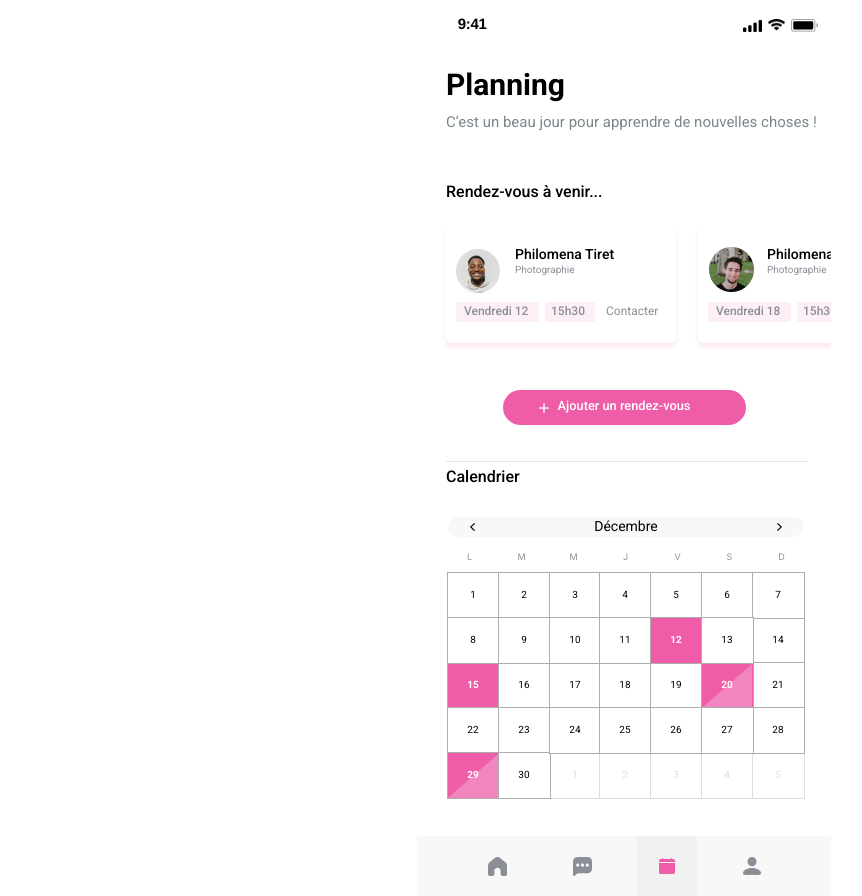
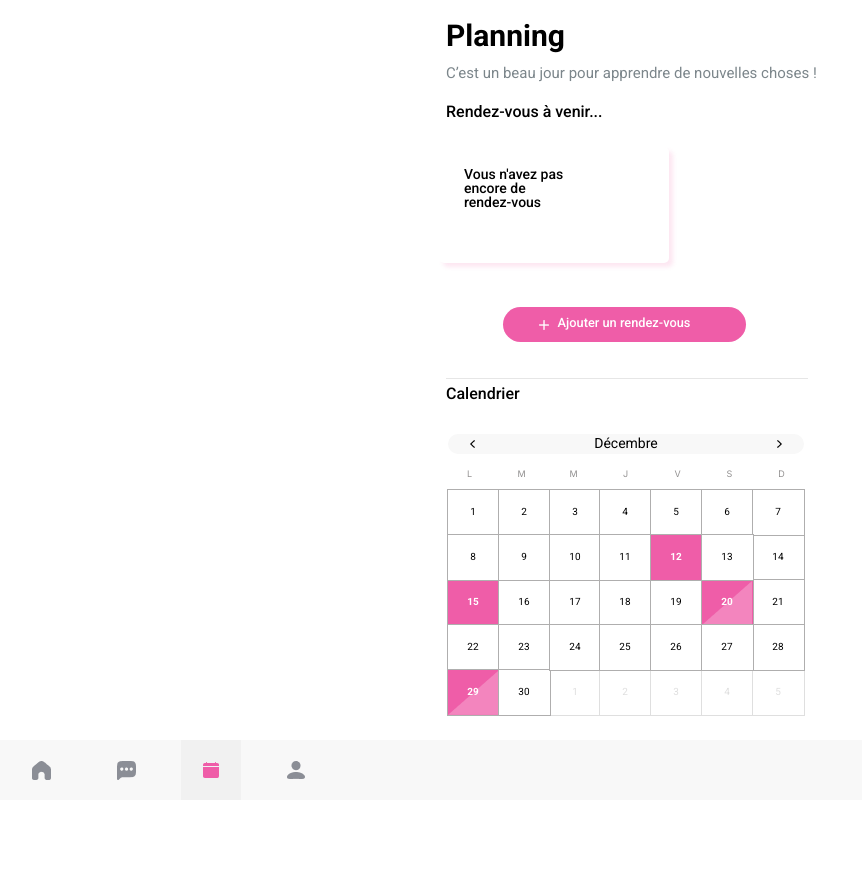
Before and after one commit to aladinabdelkafi/DuoForm, a PHP site: page /dashboard2.php in a window 1280 px wide. Shown: the whole page, without its empty margins (16-878 px from the left). Run offline with PHP 8.4, Linux system fonts and the light colour scheme; the visitor is signed in with stand-in values (Sample User, id 1); data comes from the database, SQL or seed files in the repository; some libraries are stand-ins or nearby versions.

Commit message:
display next meeting for pro in many pages

```diff
--- a/css/dashboard2.css
+++ b/css/dashboard2.css
@@ -8,6 +8,7 @@
   height: 896px;
   overflow: hidden;
   width: 414px;
+  z-index: 0;
 }
 
 .dashboard2 .status-bar {
@@ -15,14 +16,14 @@
   display: flex;
   height: 49px;
   justify-content: flex-end;
-  margin-left: 6.0px;
+  margin-left: 6px;
   min-width: 414px;
   padding: 15.2px 15.8px;
 }
 
 .dashboard2 .time {
   align-self: flex-end;
-  letter-spacing: -0.30px;
+  letter-spacing: -0.3px;
   min-height: 18px;
   text-align: center;
   width: 60px;
@@ -59,7 +60,7 @@
 
 .dashboard2 .cest-un-beau-jour-p {
   letter-spacing: 0;
-  margin-left: 15.0px;
+  margin-left: 15px;
   margin-top: 10px;
   min-height: 18px;
   min-width: 371px;
@@ -69,30 +70,30 @@
   align-self: flex-start;
   letter-spacing: 0;
   margin-left: 29px;
-  margin-top: 51px;
+  margin-top: 20px;
   min-height: 19px;
 }
 
-.dashboard2 .frame-3318 {
-  align-items: flex-start;
-  align-self: flex-end;
+.frame-3318 {
+  display: flex;
+  height: 140px;
+  margin-right: 97px;
+  margin-left: 97px;
+  margin-top: 24px;
+  width: 400px;
+  overflow-x: scroll;
+}
+
+.flex-col {
+  background-color: var(--white);
+  border-radius: 5px;
+  box-shadow: 4px 4px 4px #ef5da826;
   display: flex;
   height: 116px;
-  margin-right: -97px;
-  margin-top: 24px;
-  min-width: 482px;
-}
+  padding: 20px 10px;
+  min-width: 230px;
 
-.dashboard2 .flex-col {
-  align-items: flex-start;
-  background-color: var(--white);
-  border-radius: 5px;
-  box-shadow: 0px 4px 4px #ef5da826;
-  display: flex;
-  flex-direction: column;
-  min-height: 116px;
-  padding: 20px 10px;
-  width: 230px;
+  margin-left: 15px;
 }
 
 .dashboard2 .flex-row {
@@ -109,7 +110,6 @@
 }
 
 .dashboard2 .flex-col-1 {
-  align-items: flex-start;
   display: flex;
   flex-direction: column;
   margin-left: 15px;
@@ -131,8 +131,9 @@
 .dashboard2 .flex-row-1 {
   align-items: center;
   display: flex;
-  margin-top: 9px;
+  margin-top: 59px;
   min-width: 203px;
+  margin-left: -165px;
 }
 
 .dashboard2 .overlap-group {
@@ -221,7 +222,7 @@
   border-radius: 38px;
   height: 35px;
   margin-left: 0.62px;
-  margin-top: 47px;
+  margin-top: 20px;
   position: relative;
   width: 243px;
 }
@@ -256,7 +257,7 @@
 .dashboard2 .rectangle-2601 {
   background-color: var(--mercury);
   height: 1px;
-  margin-left: 6.0px;
+  margin-left: 6px;
   margin-top: 36px;
   width: 362px;
 }
@@ -276,10 +277,10 @@
   display: flex;
   height: 20px;
   justify-content: flex-end;
-  margin-left: 4.0px;
+  margin-left: 4px;
   margin-top: 29px;
   min-width: 356px;
-  padding: 0 22.0px;
+  padding: 0 22px;
 }
 
 .dashboard2 .vector-2-stroke {
@@ -307,7 +308,7 @@
   align-items: flex-start;
   display: flex;
   height: 18px;
-  margin-left: 4.0px;
+  margin-left: 4px;
   margin-top: 10px;
   min-width: 356px;
   opacity: 0.5;
@@ -1035,21 +1036,23 @@
 
 .dashboard2 .overlap-group4 {
   height: 60px;
-  margin-top: 38px;
-  position: relative;
-  width: 414px;
+
+  position: fixed;
+  z-index: 1;
+  width: 100%;
+  bottom: 0;
 }
 
 .dashboard2 .frame-3314 {
-  align-items: flex-start;
+
   background-color: var(--desert-storm);
   display: flex;
   height: 60px;
-  left: 0;
-  min-width: 414px;
-  padding: 0 49.5px;
-  position: absolute;
-  top: 0;
+  padding: 0 27px;
+  bottom: 0;
+  position: fixed;
+  z-index: 1;
+  width: 100%;
 }
 
 .dashboard2 .x5_-elements_-navigation-home-on {
@@ -1086,7 +1089,7 @@
   height: 60px;
   margin-left: 25px;
   min-width: 60px;
-  padding: 21.0px 21px;
+  padding: 21px 21px;
 }
 
 .dashboard2 .group-18 {
--- a/dashboard2.php
+++ b/dashboard2.php
@@ -1,5 +1,12 @@
+<?php
+session_start();
+if (!isset($_SESSION['personne'])) {
+  header("location:se-connecter.php");
+}
+?>
 <!DOCTYPE html>
 <html>
+
 <head>
   <meta charset="UTF-8" />
   <meta name="viewport" content="width=device-width, initial-scale=1.0, maximum-scale=1.0" />
@@ -10,18 +17,12 @@
   <link rel="stylesheet" type="text/css" href="css/styleguide.css" />
   <link rel="stylesheet" type="text/css" href="css/globals.css" />
 </head>
+
 <body style="margin: 0; background: #ffffff">
   <input type="hidden" id="anPageName" name="page" value="dashboard2" />
   <div class="container-center-horizontal">
     <div class="dashboard2 screen">
-        <div class="status-bar">
-          <div class="time sfprotext-semi-bold-black-15px">
-            <span class="sfprotext-semi-bold-black-15px">9:41</span>
-          </div>
-          <img class="cellular-connection" src="img/cellular-connection-41@2x.png" />
-          <img class="wifi" src="img/wifi-41@2x.png" />
-          <img class="battery" src="img/battery-41@2x.png" />
-        </div>
+
       <div class="planning roboto-bold-black-30px"><span class="roboto-bold-black-30px">Planning</span></div>
       <p class="cest-un-beau-jour-p roboto-normal-gunsmoke-15px-2">
         <span class="roboto-normal-gunsmoke-15px-2">C’est un beau jour pour apprendre de nouvelles choses !</span>
@@ -30,70 +31,76 @@
         <span class="roboto-medium-black-16px">Rendez-vous à venir...</span>
       </div>
       <div class="frame-3318">
+        <?php
+        include "models/meeting.class.php";
+        $meeting = new meeting("", "", "", "", "", "");
+        $res_meeting = $meeting->listeNexMeeingPro($_SESSION['personne']->id);
+        if (empty($res_meeting)) {
+        ?>
+          <div class="flex-col">
+            <div class="flex-row">
+              <div class="flex-col-1">
+                <div class="philomena-tiret roboto-medium-black-14px">
+                  <span class="roboto-medium-black-14px">Vous n'avez pas encore de rendez-vous </span>
+                </div>
+              </div>
+            </div>
+          </div>
+
+          <?php
+        } else {
+          include "models/personne.class.php";
+          foreach ($res_meeting as $row) {
+
+
+            $personne = new personne("", "", "", "", "", "","","","","","","","");
+            $res_personne = $personne->detail($row->etudiant);
+
+
+          ?>
             <div class="flex-col">
               <div class="flex-row">
                 <img class="avatars" src="img/avatars-9@2x.png" />
                 <div class="flex-col-1">
                   <div class="philomena-tiret roboto-medium-black-14px">
-                  <span class="roboto-medium-black-14px">Philomena Tiret</span>
+                    <span class="roboto-medium-black-14px"><?php echo($res_personne->nom_prenom_pers); ?></span>
                   </div>
                   <div class="photographie roboto-normal-oslo-gray-10px">
-                  <span class="roboto-normal-oslo-gray-10px">Photographie</span>
+                    <span class="roboto-normal-oslo-gray-10px"><?php echo($res_personne->domaine); ?></span>
                   </div>
                 </div>
               </div>
               <div class="flex-row-1">
                 <div class="overlap-group">
                   <div class="vendredi-1 roboto-medium-oslo-gray-12px">
-                  <span class="roboto-medium-oslo-gray-12px">Vendredi 12</span>
+                    <span class="roboto-medium-oslo-gray-12px"><?php echo(substr($row->date, 0, 10)); ?></span>
                   </div>
                 </div>
                 <div class="overlap-group-1">
                   <div class="x15h30 roboto-medium-oslo-gray-12px">
-                  <span class="roboto-medium-oslo-gray-12px">15h30</span>
+                    <span class="roboto-medium-oslo-gray-12px"><?php echo(substr($row->date, 11, -3)); ?></span>
                   </div>
                 </div>
+                <a href="messagerie2.php">
                   <div class="contacter roboto-normal-oslo-gray-12px">
                     <span class="roboto-normal-oslo-gray-12px">Contacter</span>
                   </div>
+                </a>
               </div>
             </div>
-          <div class="flex-col-2">
-            <div class="flex-row-2">
-              <img class="ellipse" src="img/ellipse-4@2x.png" />
-              <div class="flex-col-3">
-                <div class="philomena-tiret roboto-medium-black-14px">
-                  <span class="roboto-medium-black-14px">Philomena Tiret</span>
-                </div>
-                <div class="photographie roboto-normal-oslo-gray-10px">
-                  <span class="roboto-normal-oslo-gray-10px">Photographie</span>
-                </div>
-              </div>
-            </div>
-            <div class="flex-row-3">
-              <div class="overlap-group">
-                <div class="vendredi-1 roboto-medium-oslo-gray-12px">
-                  <span class="roboto-medium-oslo-gray-12px">Vendredi 18</span>
-                </div>
-              </div>
-              <div class="overlap-group-1">
-                <div class="x15h30 roboto-medium-oslo-gray-12px">
-                  <span class="roboto-medium-oslo-gray-12px">15h30</span>
-                </div>
-              </div>
-              <div class="contacter roboto-normal-oslo-gray-12px">
-                <span class="roboto-normal-oslo-gray-12px">Contacter</span>
-              </div>
-            </div>
-          </div>
+        <?php }
+        } ?>
+
       </div>
       <div class="overlap-group5">
+        <a href="dashboard3.php">
         <div class="btn">
           <div class="sinscrire roboto-medium-white-12-8px">
             <span class="roboto-medium-white-12-8px">Ajouter un rendez-vous</span>
           </div>
+          <img class="group-53" src="img/group-53-1@2x.png" />
         </div>
-          <img class="group-53" src="img/group-53-1@2x.png" />
+        </a>
       </div>
       <div class="rectangle-2601"></div>
       <div class="calendrier roboto-medium-black-16px"><span class="roboto-medium-black-16px">Calendrier</span></div>
@@ -310,16 +317,24 @@
           </div>
         </div>
       </div>
-        <div class="overlap-group4">
+
         <div class="frame-3314">
+          <a href="dashboard.php">
             <img class="x5_-elements_-navigation-home-on" src="img/5-elements-navigation-home-on-20@2x.png" />
+          </a>
+          <a href="contacts-messagerie.php">
             <div class="x5_-elements_-navigation-message-off"><img class="shape" src="img/shape-18@2x.png" /></div>
+          </a>
+          <a href="dashboard2.php">
             <img class="x5_-elements_-navigation-bell-off" src="img/5-elements-navigation-bell-off-5@2x.png" />
+          </a>
+          <a href="profil4.php">
             <div class="user-filled"><img class="group-18" src="img/group-18-19@2x.png" /></div>
+          </a>
         </div>
-          <div class="home-indicators"></div>
-        </div>
+
     </div>
   </div>
 </body>
+
 </html>
--- a/models/personne.class.php
+++ b/models/personne.class.php
@@ -129,10 +129,10 @@ class personne
 
 	public function detail($id)
 	{
-		include_once("../includes/connexion.php");
+		include_once("includes/connexion.php");
 		$n=new connexion();
 		$pdo=$n->CNXbase();
-		$personne = $pdo->query("select * from personne where id='" . $this->id . "'")->fetch(PDO::FETCH_OBJ);
+		$personne = $pdo->query("select * from personne where id='" . $id . "'")->fetch(PDO::FETCH_OBJ);
 		return $personne;
 	}
 
```
Also changed, not shown: css/dashboard.css (+5 -5 lines), css/dashboard3.css (+82 -6 lines), dashboard.php (+11 -3 lines), dashboard3.php (+63 -13 lines). Lines whose indentation alone changed are shown as unchanged.
